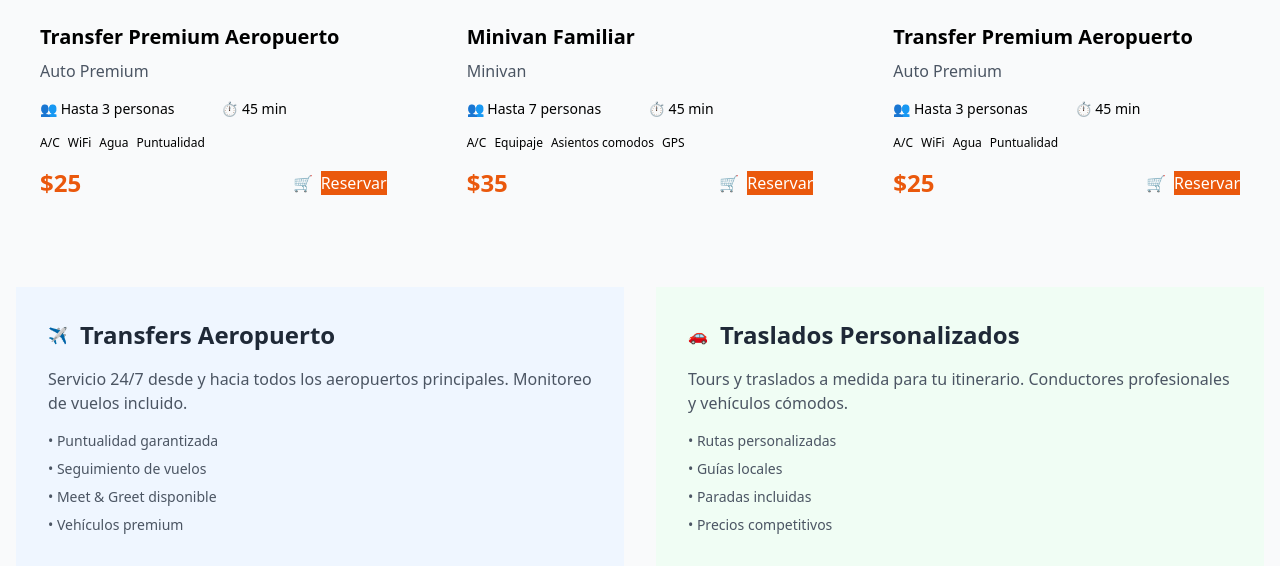
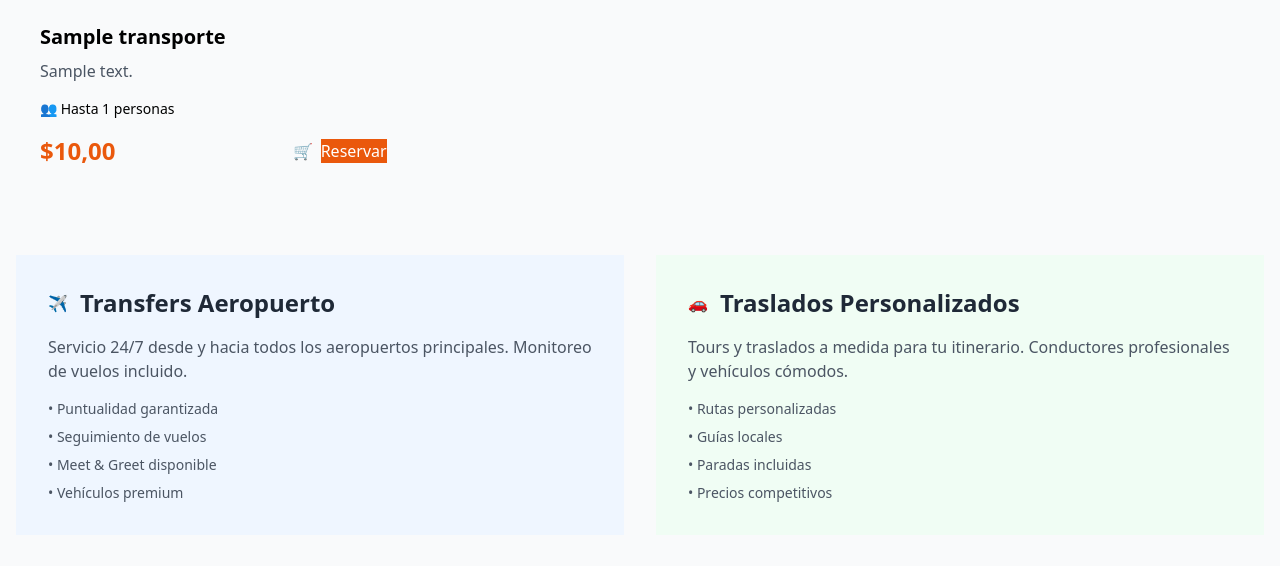
Before and after one commit to Tevez24/Ales_de_munde, a Django app: page /transporte/ in a window 1280 px wide. Shown: the part 573-1139 px from the top of the page. Run offline with Django 4.2, Linux system fonts and the light colour scheme; tables that the repository leaves empty hold one stand-in row (values such as "Sample post"); grey boxes marked "Sample" are stand-in pictures; some libraries are stand-ins or nearby versions.

Commit message:
feat: Implement dynamic transport section

```diff
--- a/Carrito_project/Carrito_app/admin.py
+++ b/Carrito_project/Carrito_app/admin.py
@@ -1,5 +1,6 @@
 from django.contrib import admin
-from .models import Paquete, Destino
+from .models import Paquete, Destino, Transporte
 
 admin.site.register(Paquete)
 admin.site.register(Destino)
+admin.site.register(Transporte)
--- a/Carrito_project/Carrito_app/models.py
+++ b/Carrito_project/Carrito_app/models.py
@@ -11,7 +11,18 @@ class Paquete(models.Model):
     destino = models.ForeignKey(Destino, on_delete=models.CASCADE, related_name='paquetes')
     descripcion = models.TextField()
     precio = models.DecimalField(max_digits=10, decimal_places=2)
-    imagen = models.CharField(max_length=200, help_text="Ruta a la imagen desde la carpeta static. Ej: Carrito_app/img/nombre_archivo.jpg")
+    imagen = models.ImageField(upload_to='paquetes/')
 
     def __str__(self):
         return self.nombre
+
+class Transporte(models.Model):
+    nombre = models.CharField(max_length=100)
+    descripcion = models.TextField()
+    precio = models.DecimalField(max_digits=10, decimal_places=2)
+    imagen = models.ImageField(upload_to='transportes/')
+    capacidad = models.IntegerField()
+    tipo = models.CharField(max_length=50)
+
+    def __str__(self):
+        return self.nombre
--- a/Carrito_project/Carrito_app/templates/Carrito_app/transporte.html
+++ b/Carrito_project/Carrito_app/templates/Carrito_app/transporte.html
@@ -27,160 +27,35 @@
 
   <div class="container mx-auto px-4 py-12">
 
-    <!-- Buscador de Transporte
-    <div class="bg-white rounded-2xl shadow-xl p-8 -mt-20 relative z-10 mb-16">
-      <h2 class="text-2xl font-bold text-center mb-6 flex items-center justify-center">
-        🚗 Reservar Transporte
-      </h2>
-
-    Selector de tipo de servicio
-      <div class="flex justify-center mb-6">
-        <div class="flex gap-2 p-1 bg-gray-100 rounded-lg">
-          <button class="btn btn-default flex items-center gap-2">✈ Desde Aeropuerto</button>
-          <button class="btn btn-default flex items-center gap-2">✈ Hacia Aeropuerto</button>
-          <button class="btn btn-default flex items-center gap-2">🚗 Traslado Urbano</button>
-        </div>
-      </div>
-
-      <div class="grid grid-cols-1 md:grid-cols-2 lg:grid-cols-6 gap-4">
-        <div class="space-y-2">
-          <label class="text-sm font-medium text-gray-700">Origen</label>
-          <input type="text" placeholder="Punto de partida" class="input"/>
-        </div>
-        <div class="space-y-2">
-          <label class="text-sm font-medium text-gray-700">Destino</label>
-          <input type="text" placeholder="Punto de llegada" class="input"/>
-        </div>
-        <div class="space-y-2">
-          <label class="text-sm font-medium text-gray-700">Fecha</label>
-          <input type="date" class="input"/>
-        </div>
-        <div class="space-y-2">
-          <label class="text-sm font-medium text-gray-700">Hora</label>
-          <input type="time" class="input"/>
-        </div>
-        <div class="space-y-2">
-          <label class="text-sm font-medium text-gray-700">Pasajeros</label>
-          <select class="select">
-            <option>1 Pasajero</option>
-            <option>2 Pasajeros</option>
-            <option>3 Pasajeros</option>
-            <option>4 Pasajeros</option>
-            <option>5 Pasajeros</option>
-            <option>6 Pasajeros</option>
-            <option>7+ Pasajeros</option>
-          </select>
-        </div>
-        <div class="flex items-end">
-          <button class="w-full h-10 bg-orange-600 hover:bg-orange-700 text-white flex items-center justify-center gap-2">
-            🚗 Buscar
-          </button>
-        </div>
-      </div>
-
-    Filtro de tipo de vehículo
-      <div class="flex justify-center mt-6">
-        <select class="select w-64">
-          <option value="">Tipo de vehículo</option>
-          <option value="auto">Auto</option>
-          <option value="auto-premium">Auto Premium</option>
-          <option value="minivan">Minivan</option>
-          <option value="bus">Bus</option>
-          <option value="van">Van</option>
-        </select>
-      </div>
-    </div>
+    <!-- Buscador de Transporte -->
 
     <!-- Servicios Disponibles -->
     <section>
       <h2 class="text-3xl font-bold text-gray-800 mb-8">Servicios de Transporte</h2>
       <div class="grid grid-cols-1 md:grid-cols-2 lg:grid-cols-3 gap-8">
 
-        <!-- Servicio 1 -->
+        {% for transporte in transportes %}
         <div class="card hover:shadow-lg transition-shadow">
           <div class="relative">
-            <img src="https://images.unsplash.com/photo-1449965408869-eaa3f722e40d?ixlib=rb-4.0.3&auto=format&fit=crop&w=800&q=80" alt="Transfer Premium Aeropuerto" class="w-full h-48 object-cover rounded-t-lg"/>
-            <div class="absolute top-4 right-4 bg-orange-600 text-white px-2 py-1 rounded">Aeropuerto</div>
+            <img src="{{ transporte.imagen.url }}" alt="{{ transporte.nombre }}" class="w-full h-48 object-cover rounded-t-lg"/>
+            <div class="absolute top-4 right-4 bg-orange-600 text-white px-2 py-1 rounded">{{ transporte.tipo }}</div>
           </div>
           <div class="p-6">
-            <h3 class="text-xl font-bold mb-2">Transfer Premium Aeropuerto</h3>
-            <p class="text-gray-600 mb-4">Auto Premium</p>
+            <h3 class="text-xl font-bold mb-2">{{ transporte.nombre }}</h3>
+            <p class="text-gray-600 mb-4">{{ transporte.descripcion }}</p>
             <div class="grid grid-cols-2 gap-4 mb-4 text-sm">
-              <div class="flex items-center">👥 Hasta 3 personas</div>
-              <div class="flex items-center">⏱ 45 min</div>
-            </div>
-            <div class="flex flex-wrap gap-2 mb-4 text-xs">
-              <span class="badge">A/C</span>
-              <span class="badge">WiFi</span>
-              <span class="badge">Agua</span>
-              <span class="badge">Puntualidad</span>
+              <div class="flex items-center">👥 Hasta {{ transporte.capacidad }} personas</div>
             </div>
             <div class="flex items-center justify-between">
-              <span class="text-2xl font-bold text-orange-600">$25</span>
+              <span class="text-2xl font-bold text-orange-600">${{ transporte.precio }}</span>
               <div class="flex gap-2">
-                <button class="btn btn-outline">🛒</button>
-                <button class="btn bg-orange-600 hover:bg-orange-700 text-white">Reservar</button>
+                <a href="#" class="btn btn-outline">🛒</a>
+                <a href="{% url 'transporte_detalle' transporte.id %}" class="btn bg-orange-600 hover:bg-orange-700 text-white">Reservar</a>
               </div>
             </div>
           </div>
         </div>
-
-        <div class="card hover:shadow-lg transition-shadow">
-          <div class="relative">
-            <img src="https://images.unsplash.com/photo-1449965408869-eaa3f722e40d?ixlib=rb-4.0.3&auto=format&fit=crop&w=800&q=80" alt="Transfer Premium Aeropuerto" class="w-full h-48 object-cover rounded-t-lg"/>
-            <div class="absolute top-4 right-4 bg-orange-600 text-white px-2 py-1 rounded">Aeropuerto</div>
-          </div>
-          <div class="p-6">
-            <h3 class="text-xl font-bold mb-2">Minivan Familiar</h3>
-            <p class="text-gray-600 mb-4">Minivan</p>
-            <div class="grid grid-cols-2 gap-4 mb-4 text-sm">
-              <div class="flex items-center">👥 Hasta 7 personas</div>
-              <div class="flex items-center">⏱ 45 min</div>
-            </div>
-            <div class="flex flex-wrap gap-2 mb-4 text-xs">
-              <span class="badge">A/C</span>
-              <span class="badge">Equipaje</span>
-              <span class="badge">Asientos comodos</span>
-              <span class="badge">GPS</span>
-            </div>
-            <div class="flex items-center justify-between">
-              <span class="text-2xl font-bold text-orange-600">$35</span>
-              <div class="flex gap-2">
-                <button class="btn btn-outline">🛒</button>
-                <button class="btn bg-orange-600 hover:bg-orange-700 text-white">Reservar</button>
-              </div>
-            </div>
-          </div>
-        </div>
-
-
-        <div class="card hover:shadow-lg transition-shadow">
-          <div class="relative">
-            <img src="https://images.unsplash.com/photo-1449965408869-eaa3f722e40d?ixlib=rb-4.0.3&auto=format&fit=crop&w=800&q=80" alt="Transfer Premium Aeropuerto" class="w-full h-48 object-cover rounded-t-lg"/>
-            <div class="absolute top-4 right-4 bg-orange-600 text-white px-2 py-1 rounded">Aeropuerto</div>
-          </div>
-          <div class="p-6">
-            <h3 class="text-xl font-bold mb-2">Transfer Premium Aeropuerto</h3>
-            <p class="text-gray-600 mb-4">Auto Premium</p>
-            <div class="grid grid-cols-2 gap-4 mb-4 text-sm">
-              <div class="flex items-center">👥 Hasta 3 personas</div>
-              <div class="flex items-center">⏱ 45 min</div>
-            </div>
-            <div class="flex flex-wrap gap-2 mb-4 text-xs">
-              <span class="badge">A/C</span>
-              <span class="badge">WiFi</span>
-              <span class="badge">Agua</span>
-              <span class="badge">Puntualidad</span>
-            </div>
-            <div class="flex items-center justify-between">
-              <span class="text-2xl font-bold text-orange-600">$25</span>
-              <div class="flex gap-2">
-                <button class="btn btn-outline">🛒</button>
-                <button class="btn bg-orange-600 hover:bg-orange-700 text-white">Reservar</button>
-              </div>
-            </div>
-          </div>
-        </div>
+        {% endfor %}
 
       </div>
     </section>
--- a/Carrito_project/Carrito_app/urls.py
+++ b/Carrito_project/Carrito_app/urls.py
@@ -16,6 +16,7 @@ urlpatterns = [
     path('alojamiento/', views.alojamiento, name='alojamiento'),
     path('alquileres/', views.alquileres, name='alquileres'),
     path('transporte/', views.transporte, name='transporte'),
+    path('transporte/<int:transporte_id>/', views.transporte_detalle, name='transporte_detalle'),
     path('arrepentimiento/', views.arrepentimiento, name='arrepentimiento'),
     path('acerca/', views.acerca, name='acerca'),
     path('contacto/', views.contacto, name='contacto'),
--- a/Carrito_project/Carrito_app/views.py
+++ b/Carrito_project/Carrito_app/views.py
@@ -4,7 +4,7 @@ from django.contrib.auth.forms import AuthenticationForm
 from django.contrib import messages
 from django.contrib.auth.decorators import login_required
 from .forms import CustomUser_CreationForm
-from .models import Paquete, Destino
+from .models import Paquete, Destino, Transporte
 
 # Vistas de páginas estáticas
 def inicio(request):
@@ -33,7 +33,12 @@ def vuelos(request):
     return render(request, 'Carrito_app/vuelos.html')
 
 def transporte(request):
-    return render(request, 'Carrito_app/transporte.html')
+    transportes = Transporte.objects.all()
+    return render(request, 'Carrito_app/transporte.html', {'transportes': transportes})
+
+def transporte_detalle(request, transporte_id):
+    transporte = get_object_or_404(Transporte, id=transporte_id)
+    return render(request, 'Carrito_app/transporte_detalle.html', {'transporte': transporte})
 
 def contacto(request):
     return render(request, 'Carrito_app/contacto.html')
```
Also changed, not shown: Carrito_project/Carrito_app/templates/Carrito_app/transporte_detalle.html (added, +26 -0 lines), load_transportes.py (added, +53 -0 lines).
